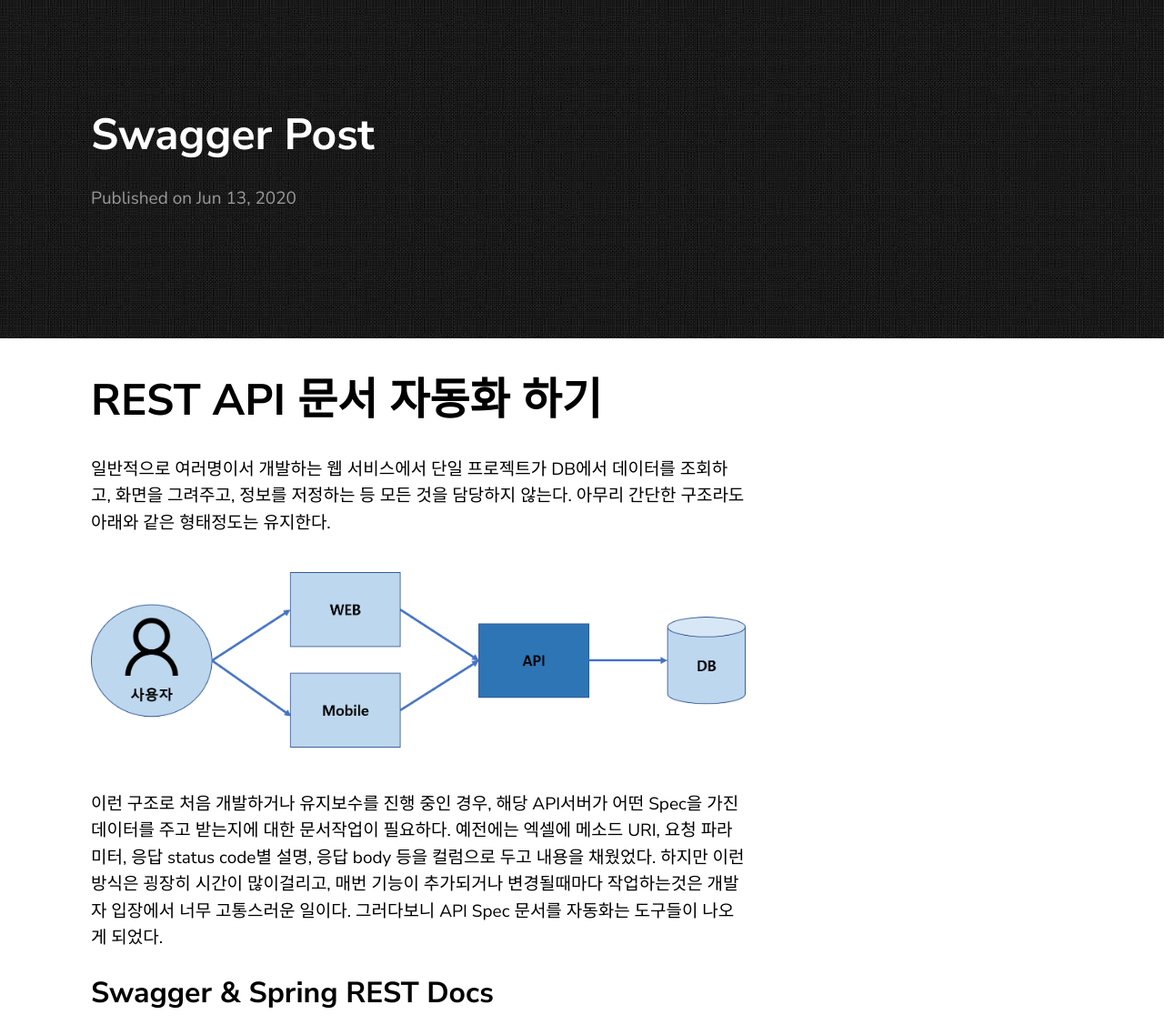
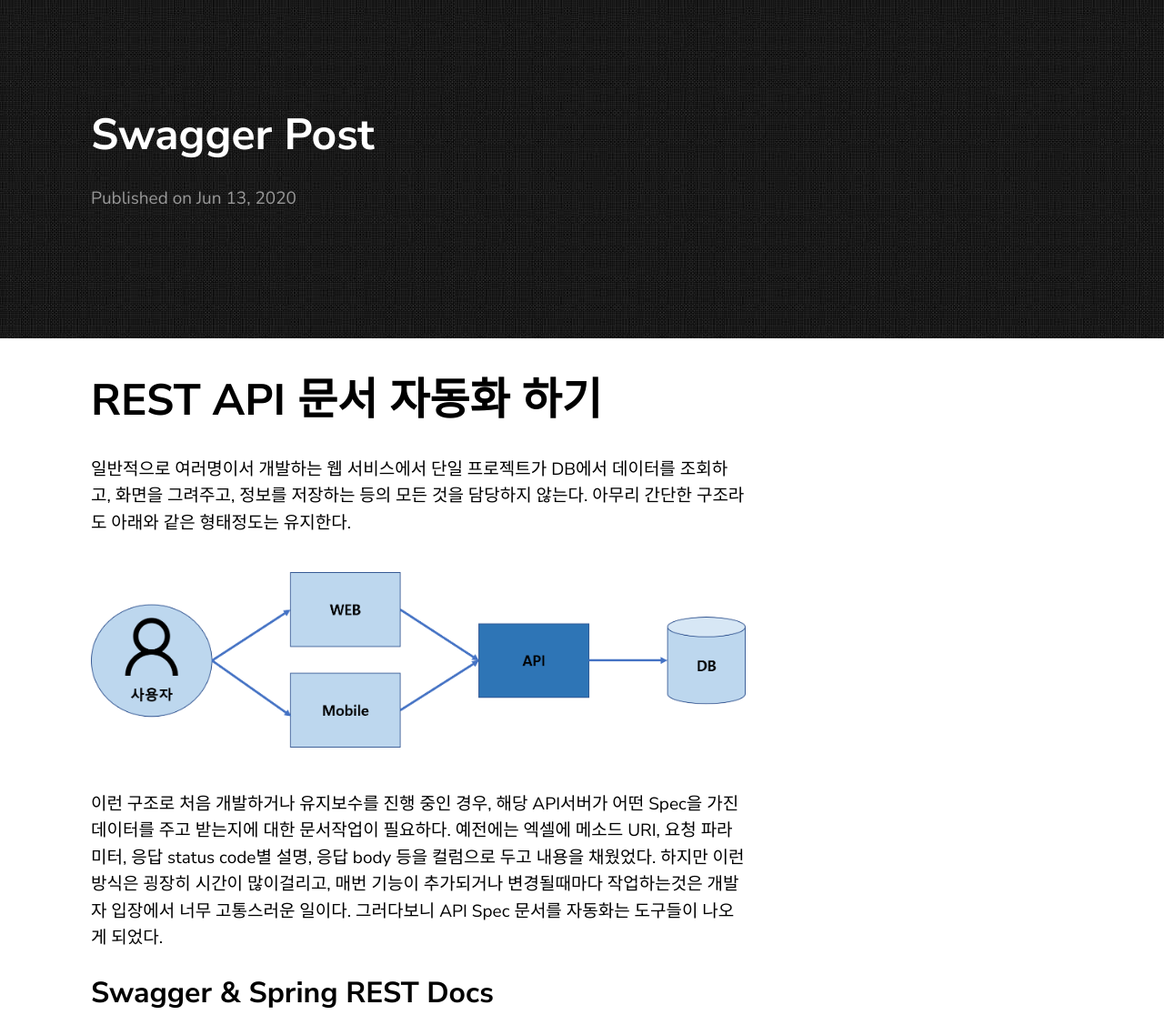
Before and after one commit to rbwls31/rbwls31.github.io, a Jekyll site: the page built from _posts/2020-06-13-swagger-post.markdown, in a window 1280 px wide. Shown: the whole page at 91% size. Built offline with Jekyll 4.4.1, drawn with Linux system fonts in a browser that asks for light colours; our own code applies the rules of GitHub Pages for plain Markdown files; part of the change alters nothing that is shown.

Commit message:
_posts/2020-06-13-swagger-post.markdown updated from https://stackedit.io/

```diff
--- a/_posts/2020-06-13-swagger-post.markdown
+++ b/_posts/2020-06-13-swagger-post.markdown
@@ -1,5 +1,5 @@
 # REST API 문서 자동화 하기
-일반적으로 여러명이서 개발하는 웹 서비스에서 단일 프로젝트가 DB에서 데이터를 조회하고, 화면을 그려주고, 정보를 저정하는 등 모든 것을 담당하지 않는다. 아무리 간단한 구조라도 아래와 같은 형태정도는 유지한다.
+일반적으로 여러명이서 개발하는 웹 서비스에서 단일 프로젝트가 DB에서 데이터를 조회하고, 화면을 그려주고, 정보를 저장하는 등의 모든 것을 담당하지 않는다. 아무리 간단한 구조라도 아래와 같은 형태정도는 유지한다.
 
 ![web](https://raw.githubusercontent.com/rbwls31/rbwls31.github.io/master/images/WEB.png)
 
@@ -12,7 +12,7 @@
 
 
 <!--stackedit_data:
-eyJoaXN0b3J5IjpbMTg1NTI5MTU4LDE3NTI3NTc5MjYsLTE3Nj
-Y3MjI4NDgsNTA3ODk3NTc3LDY5NzAyNzYyLC00ODI3OTY5MzEs
-LTQ3NjMyODYxOF19
+eyJoaXN0b3J5IjpbMTU3MDk5MDk1MiwxODU1MjkxNTgsMTc1Mj
+c1NzkyNiwtMTc2NjcyMjg0OCw1MDc4OTc1NzcsNjk3MDI3NjIs
+LTQ4Mjc5NjkzMSwtNDc2MzI4NjE4XX0=
 -->
```
